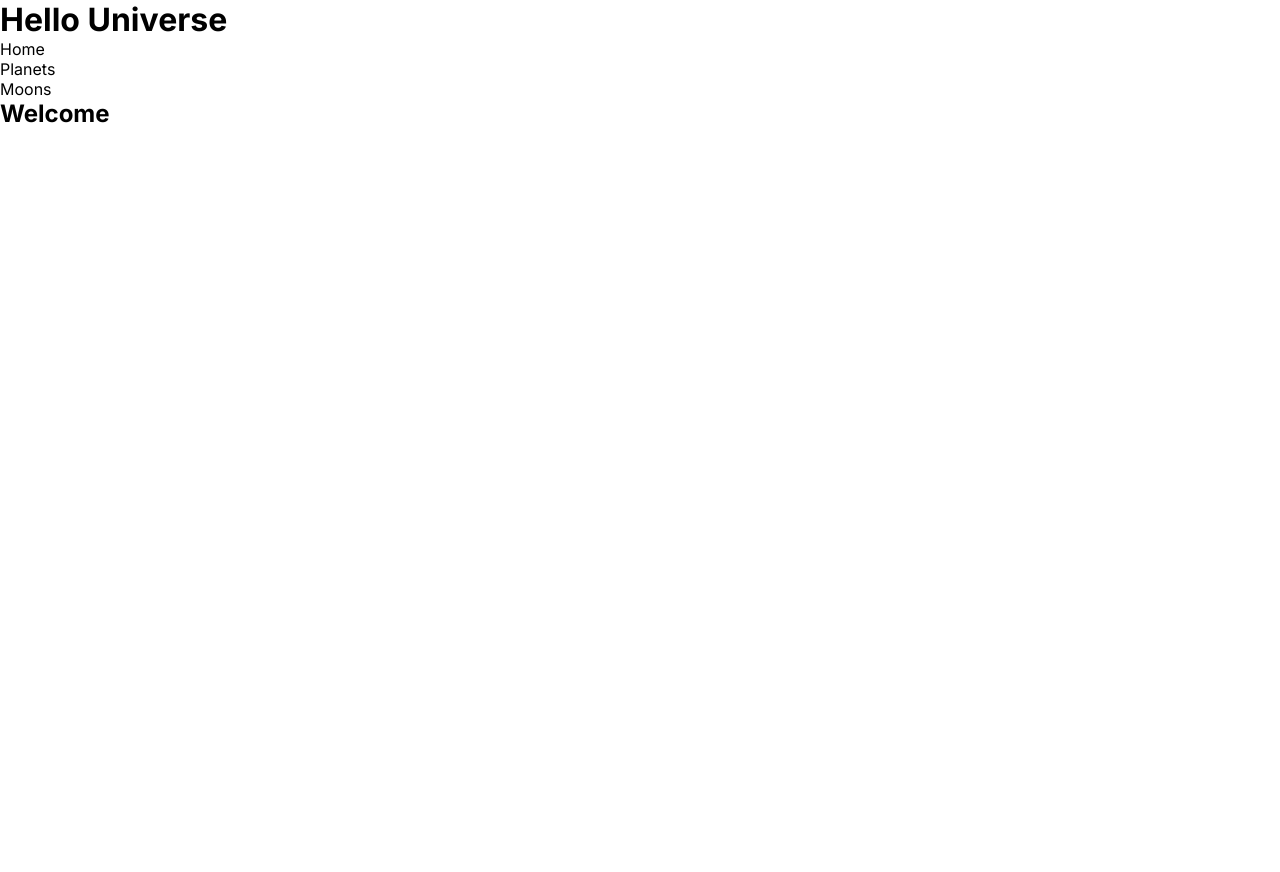
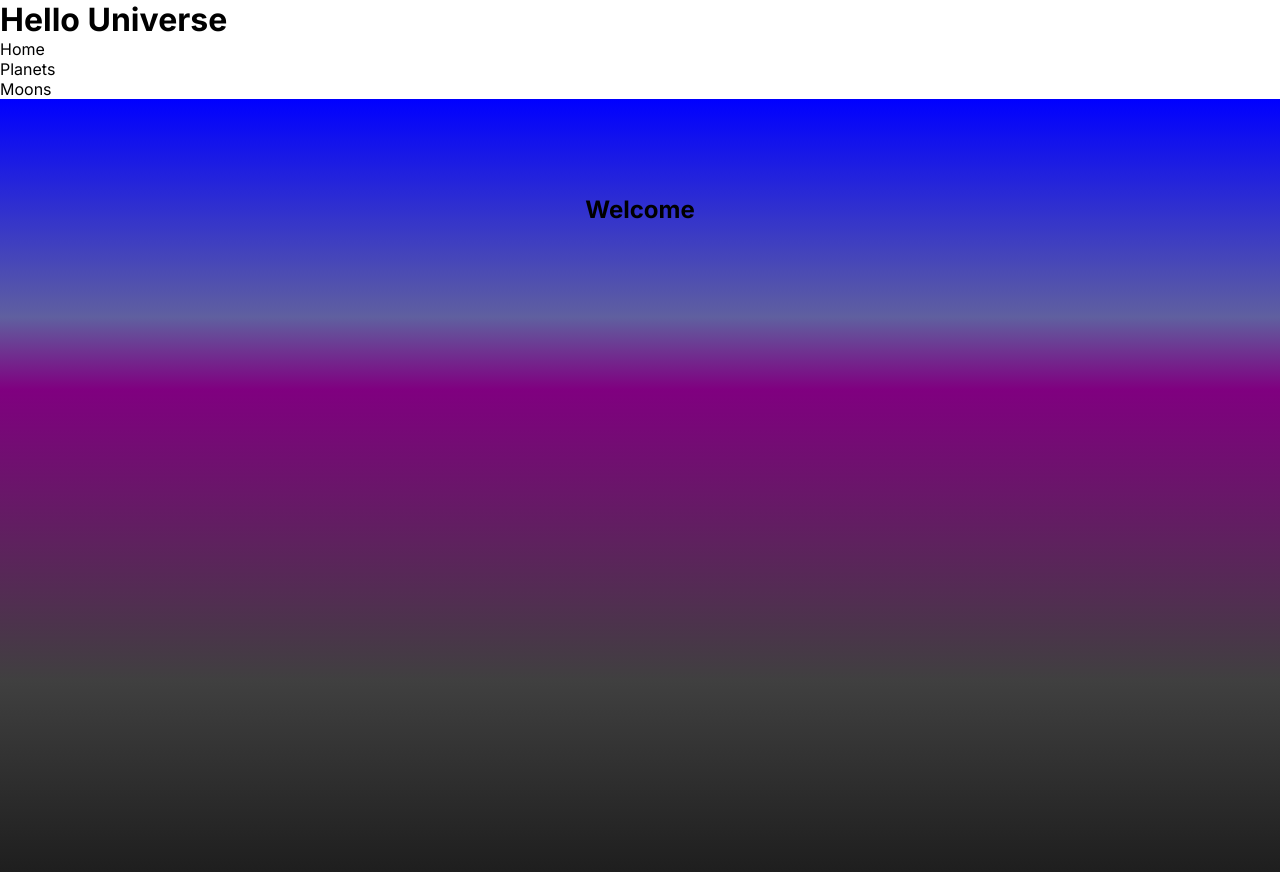
Before and after one commit to franco-ortega/planets-and-moons, a Next.js app: page / in a window 1280 px wide. Shown: the top 872 px of the page. Before the commit the page ends 800 px from the top, so only its background shows below. Built offline with nearby package versions, Linux system fonts and the light colour scheme.

Commit message:
add background to top page

```diff
--- a/src/app/page.js
+++ b/src/app/page.js
@@ -1,9 +1,8 @@
-import Image from 'next/image';
 import styles from './page.module.css';
 
 export default function Home() {
   return (
-    <main>
+    <main className={styles.main}>
       <h2>Welcome</h2>
     </main>
   );
--- a/src/app/page.module.css
+++ b/src/app/page.module.css
@@ -5,6 +5,22 @@
   align-items: center;
   padding: 6rem;
   min-height: 100vh;
+
+  background: linear-gradient(
+    180deg,
+    hsl(240, 100%, 50%),
+    hsl(240, 75%, 50%),
+    hsl(240, 50%, 50%),
+    hsl(240, 25%, 50%),
+    hsl(300, 100%, 25%),
+    hsl(300, 75%, 25%),
+    hsl(300, 50%, 25%),
+    hsl(300, 25%, 25%),
+    hsl(0, 0%, 25%),
+    hsl(0, 0%, 20%),
+    hsl(0, 0%, 15%),
+    hsl(0, 0%, 10%)
+  );
 }
 
 .description a {
```
